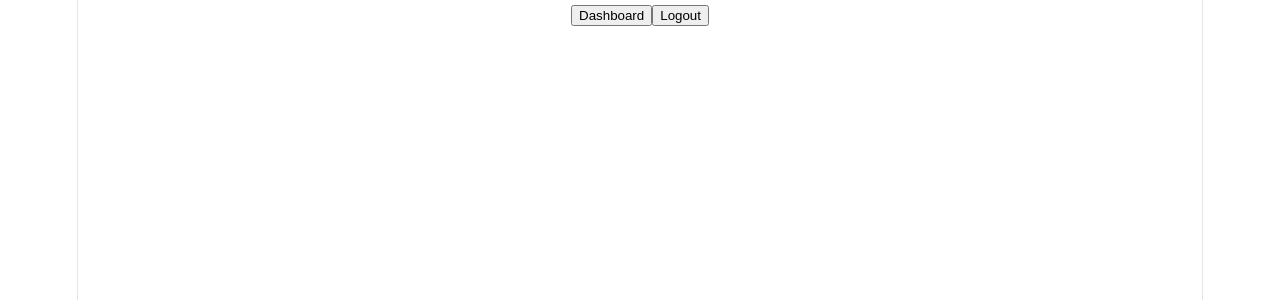
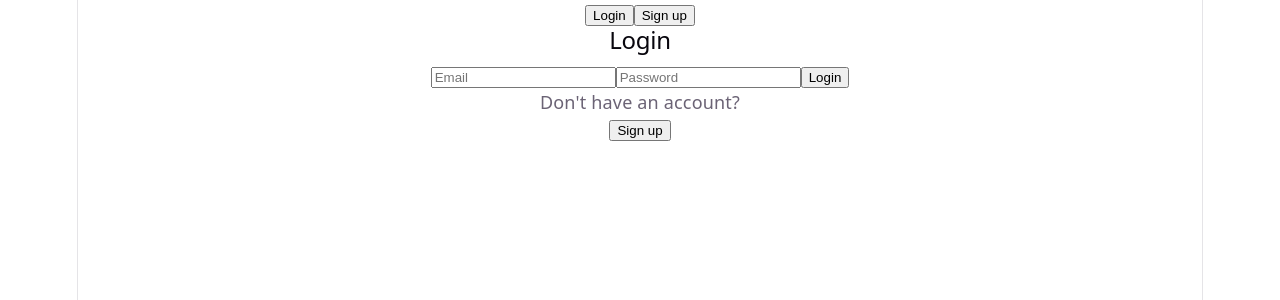
Before and after one commit to Tapish19/web-app, a React (Vite) app in the folder frontend/client/: page /login in a window 1280 px wide. Before the commit this address had no page. Shown: the top 300 px of the page. Built offline with nearby package versions, Linux system fonts and the light colour scheme.

Commit message:
Harden signup auto-login token handling

```diff
--- a/frontend/client/src/App.jsx
+++ b/frontend/client/src/App.jsx
@@ -7,7 +7,7 @@ import Navbar from "./components/Navbar";
 
 const PrivateRoute = ({ children }) => {
   const token = localStorage.getItem("token");
-  return token ? children : <Navigate to="/" />;
+  return token ? children : <Navigate to="/login" />;
 };
 
 export default function App() {
@@ -15,7 +15,8 @@ export default function App() {
     <BrowserRouter>
       <Navbar />
       <Routes>
-        <Route path="/" element={<Login />} />
+        <Route path="/" element={<Navigate to="/login" replace />} />
+        <Route path="/login" element={<Login />} />
         <Route path="/signup" element={<Signup />} />
 
         <Route
--- a/frontend/client/src/components/Navbar.jsx
+++ b/frontend/client/src/components/Navbar.jsx
@@ -2,16 +2,26 @@ import { useNavigate } from "react-router-dom";
 
 export default function Navbar() {
   const navigate = useNavigate();
+  const token = localStorage.getItem("token");
 
   const logout = () => {
     localStorage.removeItem("token");
-    navigate("/");
+    navigate("/login");
   };
 
   return (
     <div>
-      <button onClick={() => navigate("/dashboard")}>Dashboard</button>
-      <button onClick={logout}>Logout</button>
+      {token ? (
+        <>
+          <button onClick={() => navigate("/dashboard")}>Dashboard</button>
+          <button onClick={logout}>Logout</button>
+        </>
+      ) : (
+        <>
+          <button onClick={() => navigate("/login")}>Login</button>
+          <button onClick={() => navigate("/signup")}>Sign up</button>
+        </>
+      )}
     </div>
   );
 }
--- a/frontend/client/src/pages/Login.jsx
+++ b/frontend/client/src/pages/Login.jsx
@@ -1,5 +1,5 @@
 import { useState } from "react";
-import { Link, useNavigate } from "react-router-dom";
+import { useNavigate } from "react-router-dom";
 import API from "../services/api";
 
 export default function Login() {
@@ -26,7 +26,8 @@ export default function Login() {
       <input type="password" placeholder="Password" onChange={e => setPassword(e.target.value)} />
       <button onClick={login}>Login</button>
       {error && <p>{error}</p>}
-      <p>Don&apos;t have an account? <Link to="/signup">Sign up</Link></p>
+      <p>Don&apos;t have an account?</p>
+      <button type="button" onClick={() => navigate("/signup")}>Sign up</button>
     </div>
   );
 }
--- a/frontend/client/src/pages/Signup.jsx
+++ b/frontend/client/src/pages/Signup.jsx
@@ -1,6 +1,6 @@
 import { useState } from "react";
 import API from "../services/api";
-import { Link, useNavigate } from "react-router-dom";
+import { useNavigate } from "react-router-dom";
 
 export default function Signup() {
   const [form, setForm] = useState({ role: "member" });
@@ -8,12 +8,16 @@ export default function Signup() {
   const [submitting, setSubmitting] = useState(false);
   const navigate = useNavigate();
 
-  const signup = async () => {
+  const signup = async (e) => {
+    e.preventDefault();
     try {
       setError("");
       setSubmitting(true);
-      await API.post("/auth/signup", form);
-      navigate("/");
+      const signupRes = await API.post("/auth/signup", form);
+      const token = signupRes?.data?.token;
+      if (!token) throw new Error("Signup succeeded but no auth token returned.");
+      localStorage.setItem("token", token);
+      navigate("/dashboard");
     } catch (err) {
       setError(err.response?.data?.msg || "Signup failed. Please try again.");
     } finally {
@@ -22,7 +26,7 @@ export default function Signup() {
   };
 
   return (
-    <div>
+    <form onSubmit={signup}>
       <h2>Signup</h2>
       <input placeholder="Name" onChange={e => setForm({ ...form, name: e.target.value })} />
       <input placeholder="Email" onChange={e => setForm({ ...form, email: e.target.value })} />
@@ -33,8 +37,8 @@ export default function Signup() {
         <option value="admin">Admin</option>
       </select>
 
-      <button onClick={signup} disabled={submitting}>{submitting ? "Signing up..." : "Signup"}</button>
+      <button type="submit" disabled={submitting}>{submitting ? "Signing up..." : "Signup"}</button>
       {error && <p>{error}</p>}
-    </div>
+    </form>
   );
 }
```
Also changed, not shown: 2 other files (tests, documents, lock files or other folders).
